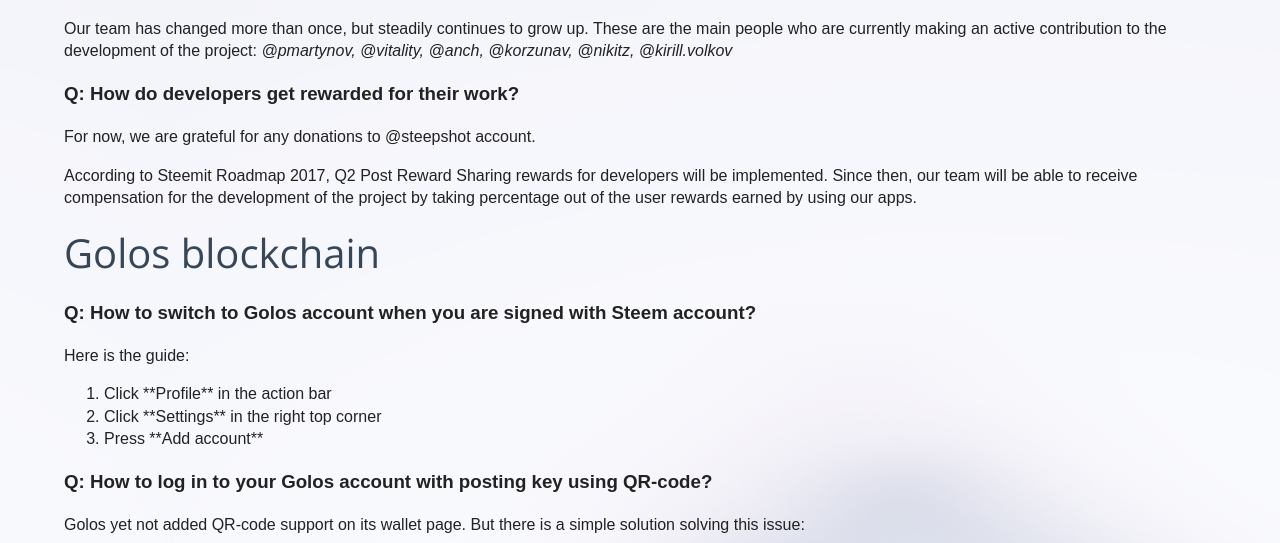
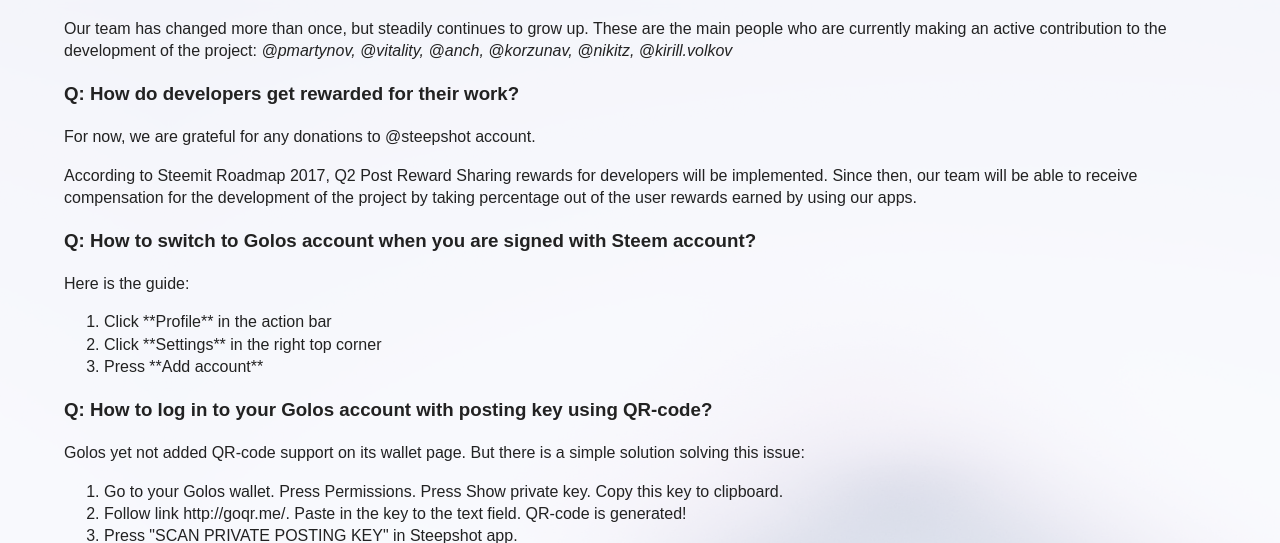
Before and after one commit to dPixIO/steepshot.io, a Django app: template steepshot_io/templates/faq.html in a window 1280 px wide. Shown: the part 2535-3078 px from the top of the page. Run offline with Django 3.2, Linux system fonts and the light colour scheme; the template is opened without the code that fills it, so the values that code supplies are empty; some libraries are stand-ins or nearby versions.

Commit message:
Remove Golos header

```diff
--- a/steepshot_io/templates/faq.html
+++ b/steepshot_io/templates/faq.html
@@ -63,7 +63,6 @@
     <p>For now, we are grateful for any donations to @steepshot account.</p>
 
     <p>According to Steemit Roadmap 2017, Q2 Post Reward Sharing rewards for developers will be implemented. Since then, our team will be able to receive compensation for the development of the project by taking percentage out of the user rewards earned by using our apps.</p>
-    <h1>Golos blockchain</h1>
     <h3>Q: How to switch to Golos account when you are signed with Steem account?</h3>
 
     <p>Here is the guide:</p>
```
